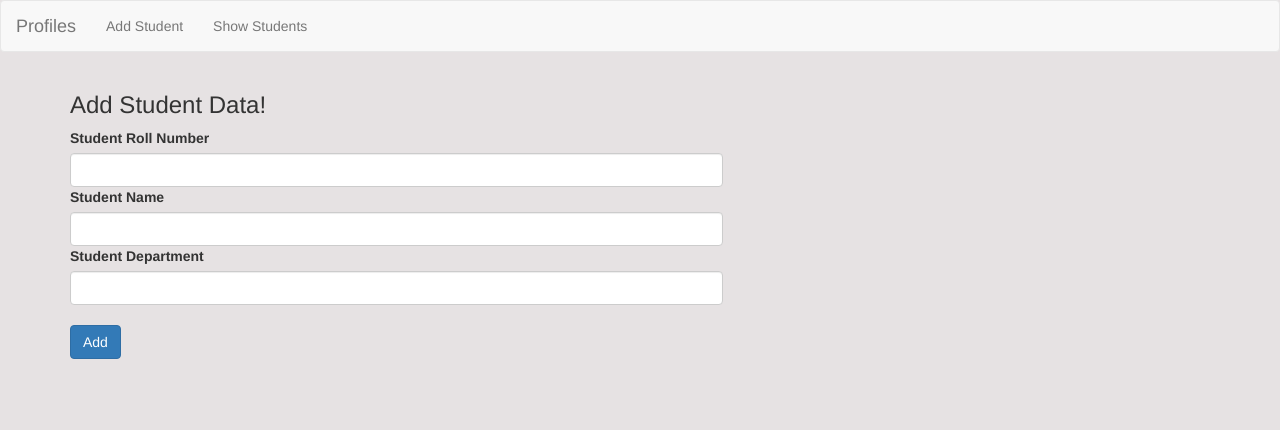
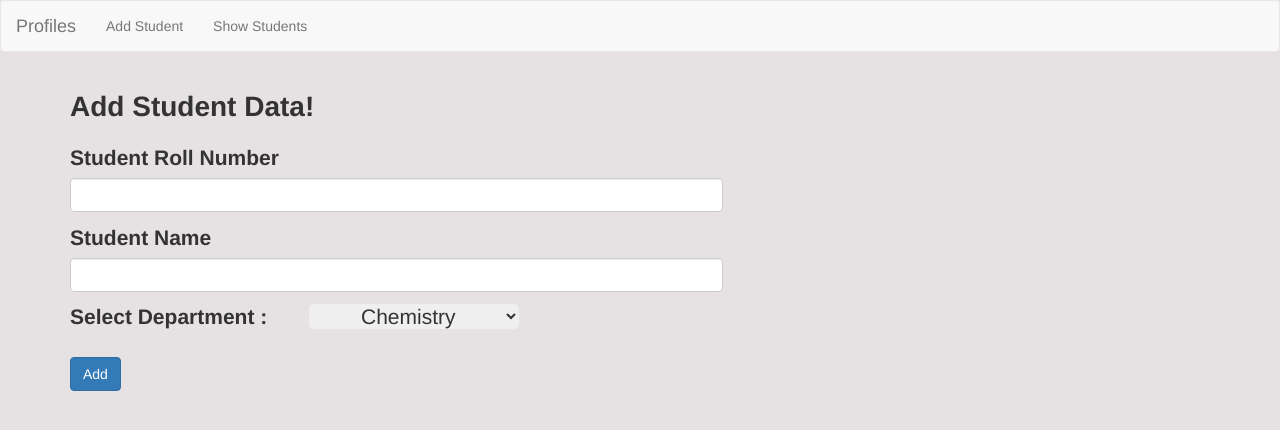
Before and after one commit to Abhinav7076/angular, an Angular app: page /input/add in a window 1280 px wide. Shown: the top 430 px of the page. Built offline with nearby package versions, Linux system fonts and the light colour scheme.

Commit message:
dropdown menu added

```diff
--- a/src/app/home/take-input/take-input.component.css
+++ b/src/app/home/take-input/take-input.component.css
@@ -0,0 +1,17 @@
+h3 {
+    font-size: 2em;
+    font-weight: bold;
+}
+label {
+    font-size: 1.5em;
+    margin-top: 0.5em;
+}
+select{
+    font-size: 1.5em;
+    width: 10em;
+    border: 4em;
+    border-radius: 5px;
+    margin-top: 0.5em;
+    margin-left: 2em;
+    text-align: center;
+}
--- a/src/app/home/take-input/take-input.component.html
+++ b/src/app/home/take-input/take-input.component.html
@@ -5,8 +5,19 @@
       <input type="text" class="form-control" [(ngModel)]="newRollNo" disabled="{{edit}}">
       <label>Student Name</label>
       <input type="text" class="form-control" [(ngModel)]="newName">
-      <label>Student Department</label>
-      <input type="text" class="form-control" [(ngModel)]="newDepartment">
+      <form>
+        <label> Select Department : </label>
+        <select  [(ngModel)]="newDepartment" name="sel">
+        <option value = "Chemistry"> Chemistry
+        </option>
+        <option value = "Finance"> Finance
+        </option>
+        <option value = "History"> History
+        </option>
+        <option value = "Physics"> Physics
+        </option>
+        </select>
+      </form>
       <br>
       <button
         class="btn btn-primary"
--- a/src/app/home/take-input/take-input.component.ts
+++ b/src/app/home/take-input/take-input.component.ts
@@ -13,7 +13,7 @@ export class TakeInputComponent implements OnInit {
   @Output() studentData = new EventEmitter<{name: string, rollno: string, department: string}>()
   newName = ''
   newRollNo = ''
-  newDepartment = ''
+  newDepartment = 'Chemistry'
   edit=false
   profile: profile
 
```
